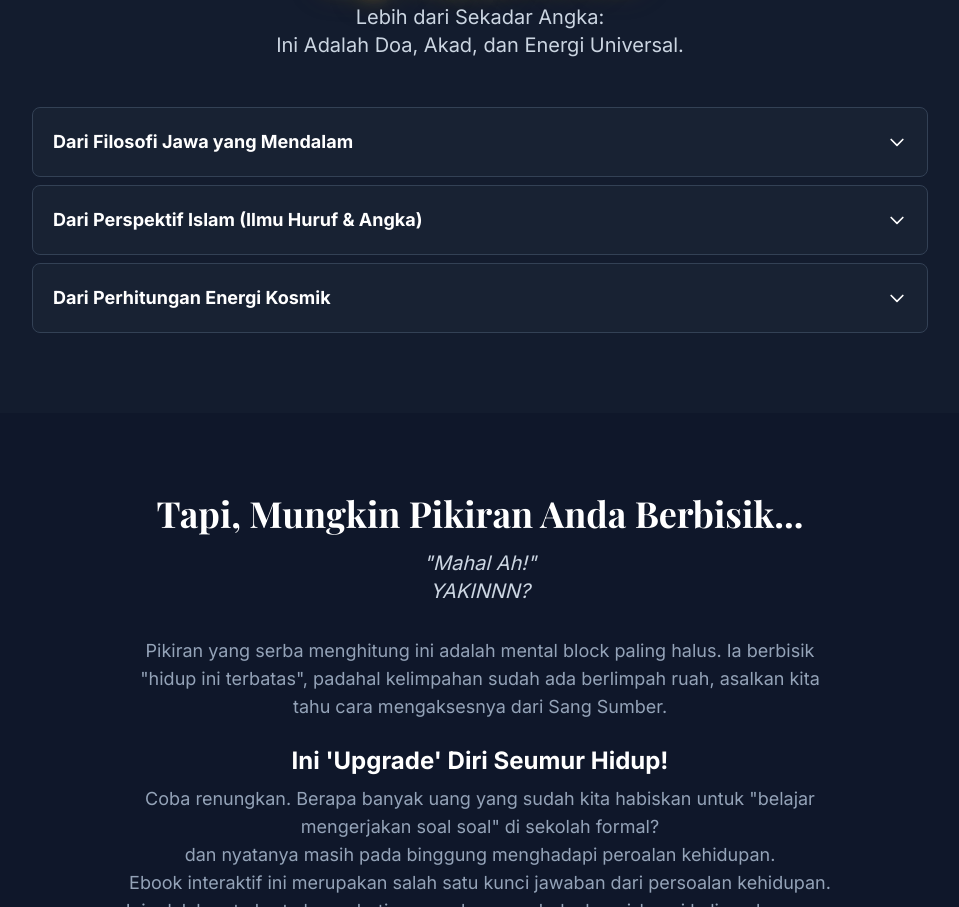
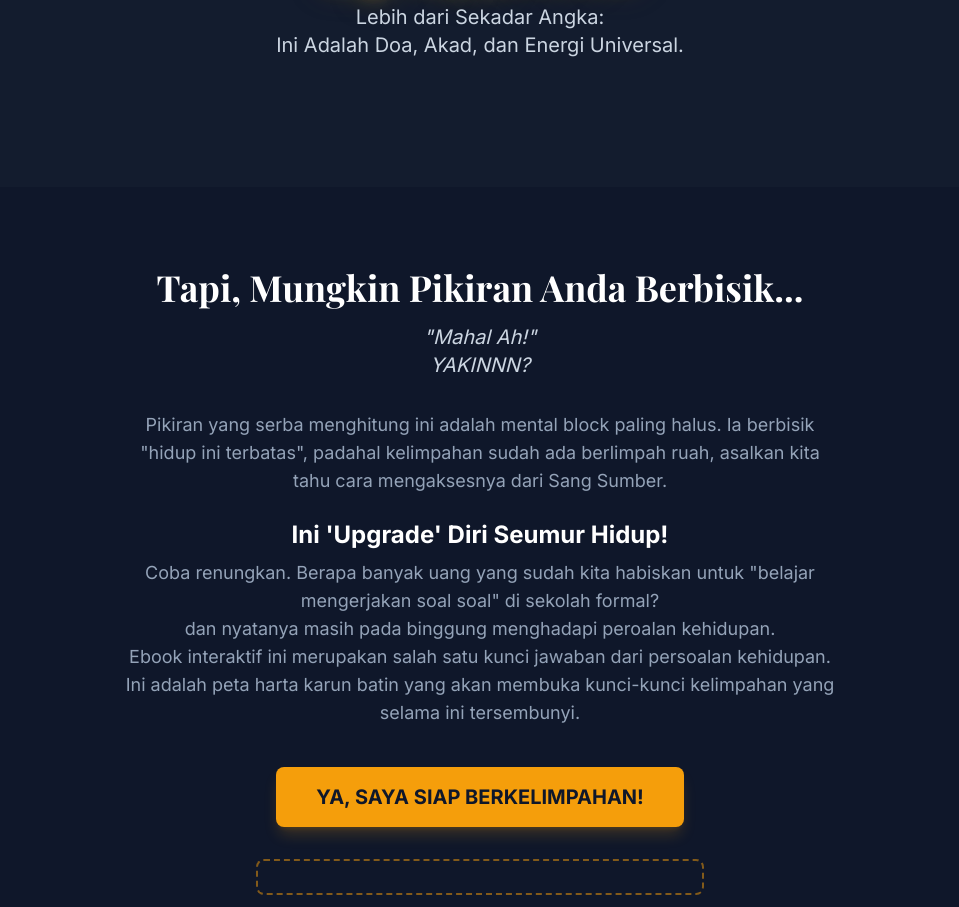
Before and after one commit to kesinilagi/affiliateshunyacodex, a plain HTML site: page index.html in a window 1280 px wide. Shown: the part 1814-2721 px from the top of the page, without its empty margins (160-1119 px from the left). Drawn offline with nearby package versions, Linux system fonts and the light colour scheme.

Commit message:
Update index.html

```diff
--- a/index.html
+++ b/index.html
@@ -151,13 +151,7 @@
                 <p class="text-xl text-slate-300">Lebih dari Sekadar Angka: <br/>Ini Adalah Doa, Akad, dan Energi Universal.</p>
             </div>
 
-            <div class="max-w-4xl mx-auto">
-                <div id="accordion-container" class="space-y-2">
-                    <div class="bg-slate-800/50 border border-slate-700 rounded-lg"><button class="accordion-button w-full p-5 text-left text-lg font-semibold text-white flex justify-between items-center"><span>Dari Filosofi Jawa yang Mendalam</span><svg class="w-5 h-5 transition-transform duration-300" fill="none" stroke="currentColor" viewBox="0 0 24 24"><path stroke-linecap="round" stroke-linejoin="round" stroke-width="2" d="M19 9l-7 7-7-7"></path></svg></button><div class="accordion-content px-5"><ul class="list-disc list-inside py-4 text-slate-400 space-y-2"><li><b>6 (Nem):</b> Filosofinya adalah Nemoni (Menemukan).</li><li><b>7 (Pitu):</b> Filosofinya adalah Pitulung (Pertolongan).</li><li><b>9 (Songo):</b> Melambangkan kesempurnaan dan Sang Sumber.</li><li><b>Secara utuh:</b> Doa agar hidup Anda menemukan pertolongan dari Sang Sumber yang tak terbatas.</li></ul></div></div>
-                    <div class="bg-slate-800/50 border border-slate-700 rounded-lg"><button class="accordion-button w-full p-5 text-left text-lg font-semibold text-white flex justify-between items-center"><span>Dari Perspektif Islam (Ilmu Huruf & Angka)</span><svg class="w-5 h-5 transition-transform duration-300" fill="none" stroke="currentColor" viewBox="0 0 24 24"><path stroke-linecap="round" stroke-linejoin="round" stroke-width="2" d="M19 9l-7 7-7-7"></path></svg></button><div class="accordion-content px-5"><p class="py-4 text-slate-400">Dalam tradisi spiritual Islam, setiap angka memiliki getaran dan rahasia. **6** melambangkan Rukun Iman, fondasi keyakinan. **7** adalah angka kesempurnaan (7 Lapis Langit, 7 ayat Al-Fatihah, 7 kali Tawaf). **9** adalah angka tertinggi yang melambangkan pencapaian dan kedekatan dengan Sang Pencipta (99 Asmaul Husna).</p></div></div>
-                    <div class="bg-slate-800/50 border border-slate-700 rounded-lg"><button class="accordion-button w-full p-5 text-left text-lg font-semibold text-white flex justify-between items-center"><span>Dari Perhitungan Energi Kosmik</span><svg class="w-5 h-5 transition-transform duration-300" fill="none" stroke="currentColor" viewBox="0 0 24 24"><path stroke-linecap="round" stroke-linejoin="round" stroke-width="2" d="M19 9l-7 7-7-7"></path></svg></button><div class="accordion-content px-5"><p class="py-4 text-slate-400">Kombinasi 679 selaras dengan energi alam semesta yang mengalirkan bantuan ilahi (7), kesempurnaan (9), dan harmoni (6). Tiga nol (000) di belakang memperkuat resonansi tak terbatas, menarik energi kelimpahan dari seluruh penjuru kosmos. Ini adalah kode energi untuk menarik kebaikan tanpa batas.</p></div></div>
-                </div>
-            </div>
+
         </div>
     </section>
 
```
